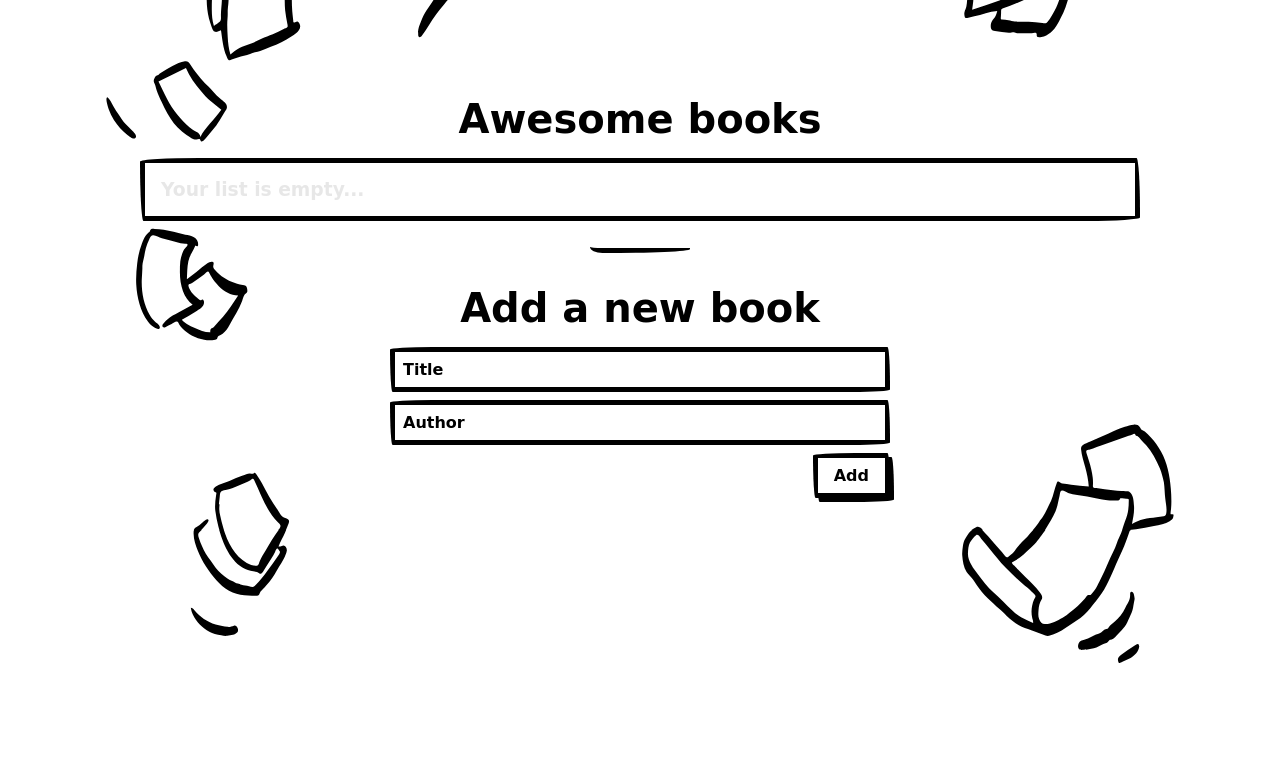
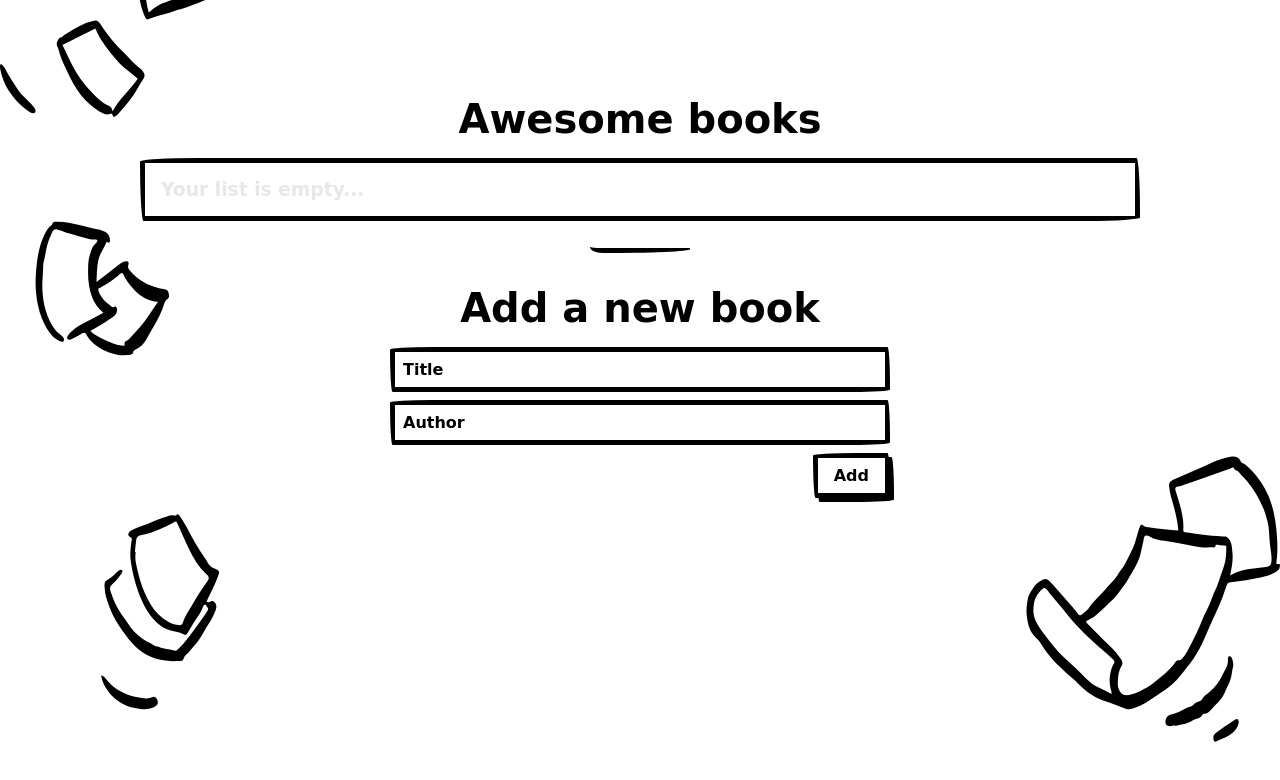
Before and after one commit to anuarshaidenov/Awesome-books, a website with bundled scripts: page index.html in a window 1280 px wide. Built offline with nearby package versions, Linux system fonts and the light colour scheme; a web font is replaced by a local one.

Commit message:
Change background position

```diff
--- a/styles/main.scss
+++ b/styles/main.scss
@@ -21,7 +21,7 @@ body {
   background-color: #fff;
   background-repeat: no-repeat;
   background-position: 50% 65%;
-  background-size: 120% 150%;
+  background-size: 100% 70rem;
   font-family: 'Patrick Hand SC', cursive;
 
   @media (min-width: 768px) {
```
Also changed, not shown: styles/main.css, 1 other file.
